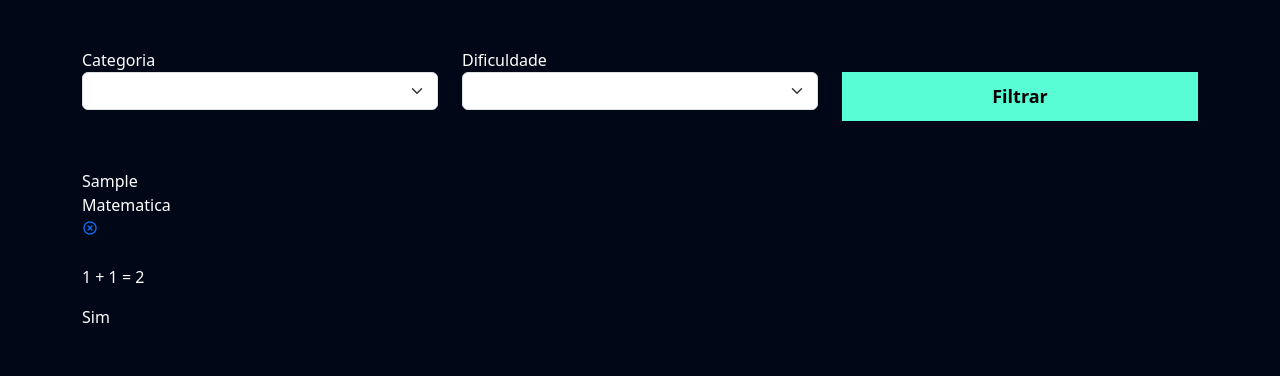
After one commit to LopesLs/StudyChallenger, a Django app: template flashcard/templates/flashcard_list.html in a window 1280 px wide. The commit adds this page. Shown: the top 376 px of the page. Run offline with Django 5.2, Linux system fonts and the light colour scheme; the template is opened without the code that fills it: most values are stand-ins (such as "Sample title", 1, 10 or a date in 2020); lists and menus that the app fills with data are empty; parts of the project's set-up code (start-up, migrations or seed data) failed here and were passed over.

Commit message:
(feat): create templates

```diff
--- /dev/null
+++ b/flashcard/templates/flashcard_list.html
@@ -0,0 +1,67 @@
+{% extends "index.html" %}
+
+{% load static %}
+
+{% block style %}
+    <link href="{% static 'website/css/authenticate.css' %}" rel="stylesheet">
+    <link href='https://unpkg.com/boxicons@2.1.4/css/boxicons.min.css' rel='stylesheet'>
+    <link href="{% static 'flashcard/css/new-flashcard.css' %}" rel='stylesheet'>
+{% endblock %}
+
+{% block content %}
+    <div class="container">
+        <br><br>
+        <div class="row">
+            <div class="col-md">
+                <form action="" method="GET">
+                    <div class="row">
+                        <div class="col-md">
+                            <label for="">Categoria</label>
+                            <select name="categoria" id="" class="form-select">
+                                <option value=""></option>
+                            </select>
+                        </div>
+
+                        <div class="col-md">
+                            <label for="">Dificuldade</label>
+                            <select name="dificuldade" id="" class="form-select">
+                                <option value=""></option>
+                            </select>
+                        </div>
+
+                        <div class="col-md">
+                            <br>
+                            <input type="submit" style="width: 100%" value="Filtrar" class="btn-cadastro">
+                        </div>
+                    </div>
+
+                </form>
+                <br><br>
+
+                {{ objects_list }}
+
+                <div class="box-new-flashcard">
+                    <div class="flashcard">
+                        <div class="flashcard-categoria">
+                            Matematica
+                        </div>
+
+                        <a href=""><i class='icone-exit bx bx-x-circle'></i></a>
+
+                        <br><br>
+
+                        <div class="flashcard-box-item">
+                            <p class="flashcard-item">1 + 1 = 2</p>
+                        </div>
+
+                    </div>
+
+                    <div class="resposta-flashcard">
+                        Sim
+                    </div>
+                </div>
+                <br><br>
+            </div>
+        </div>
+    </div>
+{% endblock %}
--- a/website/templates/index.html
+++ b/website/templates/index.html
@@ -6,7 +6,7 @@
     <meta charset="UTF-8">
     <meta name="viewport" content="width=device-width, initial-scale=1.0">
     <link href="https://cdn.jsdelivr.net/npm/bootstrap@5.3.2/dist/css/bootstrap.min.css" rel="stylesheet">
-    <link rel="stylesheet" type="text/css" href="{% static 'css/global.css' %}">
+    <link rel="stylesheet" type="text/css" href="{% static 'website/css/global.css' %}">
     {% block style %}{% endblock %}
     {% block title %} <title> StudyChallenger | Home Page </title> {% endblock %}
 </head>
```
Also changed, not shown: flashcard/templates/new-flashcard.html (added, +19 -0 lines).
